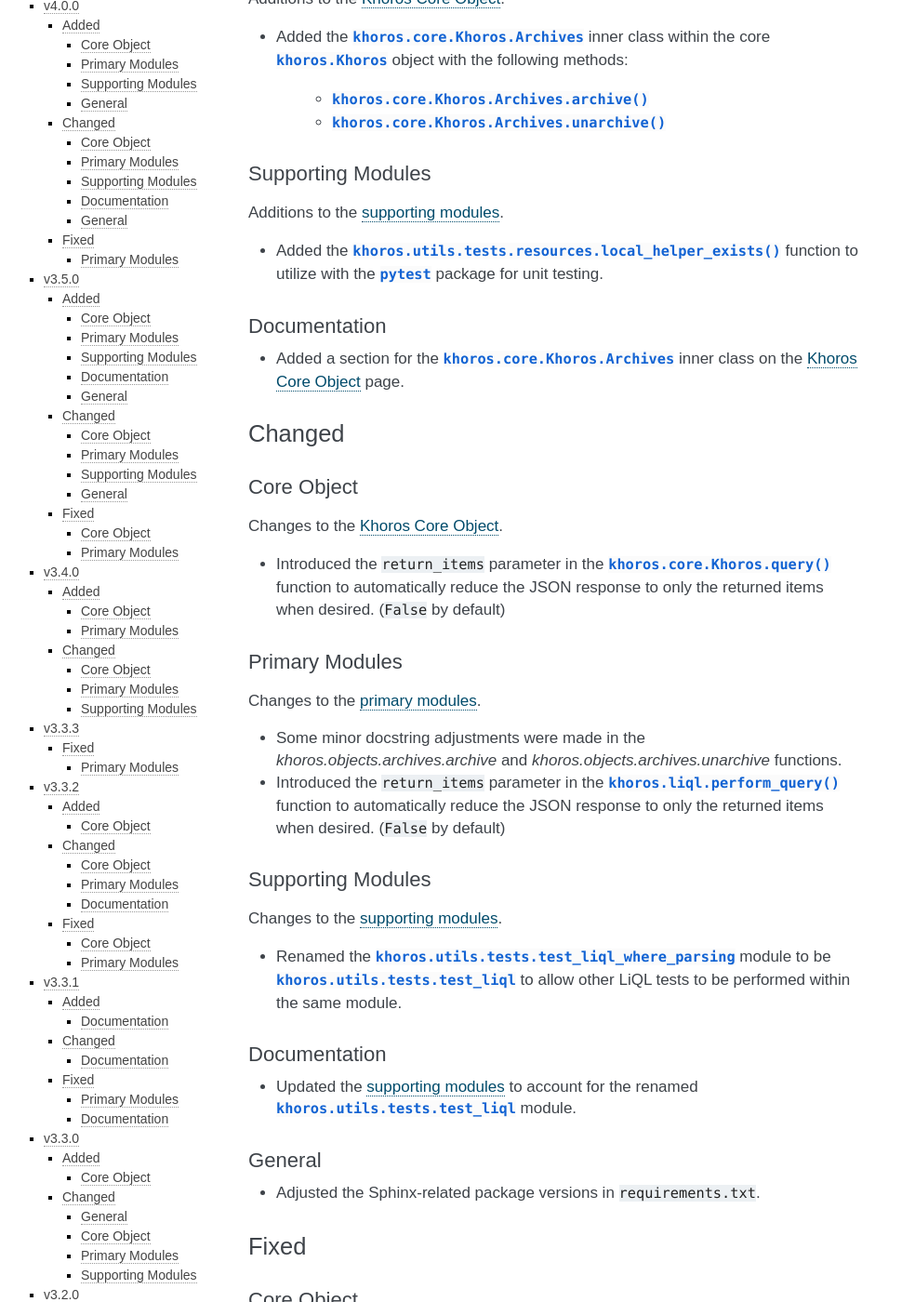
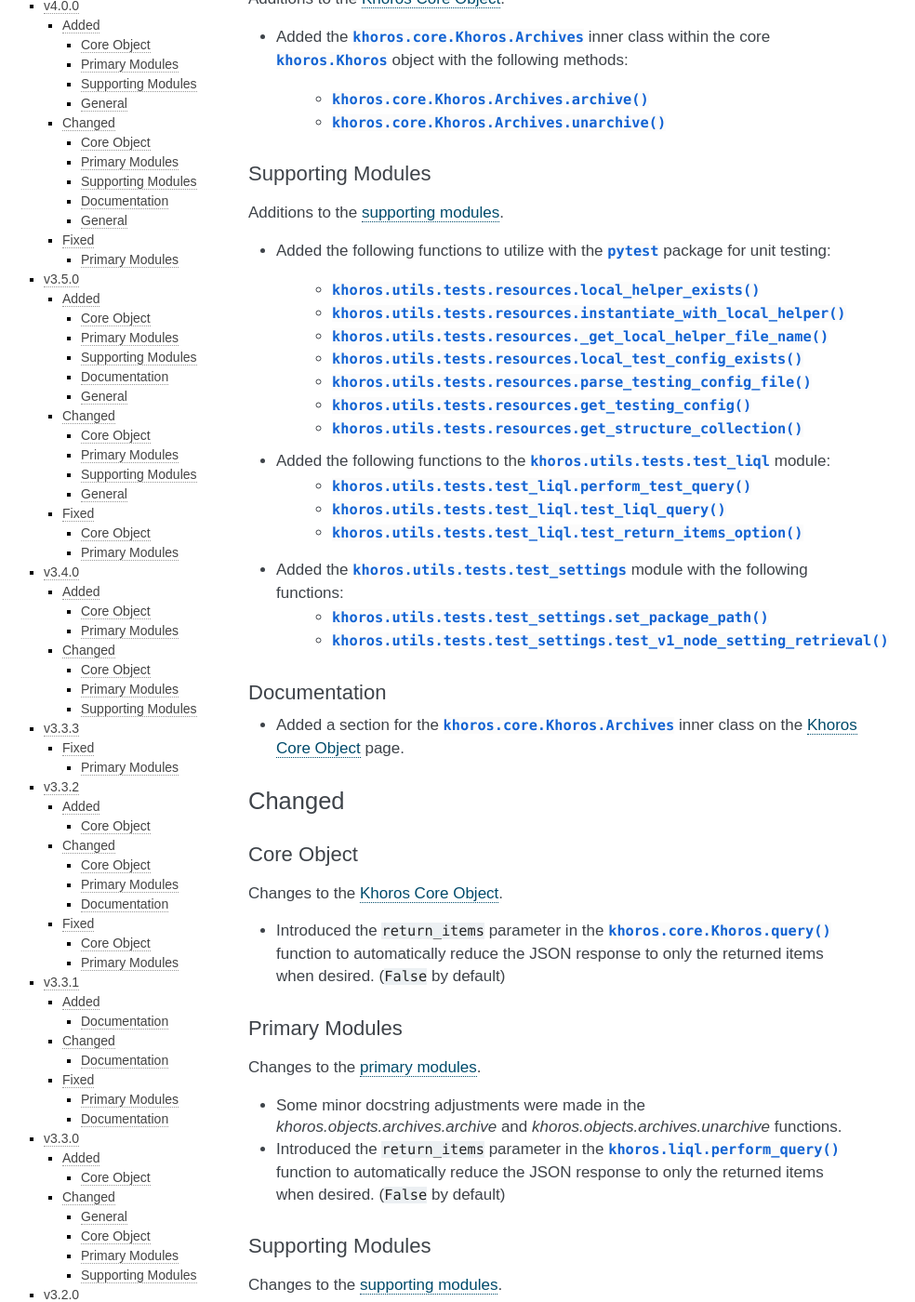
Before and after one commit to jeffshurtliff/khoros, a Sphinx documentation site: the page built from docs/changelog.rst, in a window 1280 px wide and 1400 px high, scrolled down 392 px. Shown: the whole window at 93% size, without its empty margins (153-1137 px from the left). Built offline with Sphinx 7.4.7, drawn with Linux system fonts in a browser that asks for light colours; the version number could not be read and is left out; some of the changed text lies outside the part shown.

Commit message:
Made changes for the next beta version to be released.

```diff
--- a/docs/changelog.rst
+++ b/docs/changelog.rst
@@ -24,8 +24,22 @@ Supporting Modules
 ------------------
 Additions to the :doc:`supporting modules <supporting-modules>`.
 
-* Added the :py:func:`khoros.utils.tests.resources.local_helper_exists` function to
-  utilize with the :py:mod:`pytest` package for unit testing.
+* Added the following functions to utilize with the :py:mod:`pytest` package
+  for unit testing:
+    * :py:func:`khoros.utils.tests.resources.local_helper_exists`
+    * :py:func:`khoros.utils.tests.resources.instantiate_with_local_helper`
+    * :py:func:`khoros.utils.tests.resources._get_local_helper_file_name`
+    * :py:func:`khoros.utils.tests.resources.local_test_config_exists`
+    * :py:func:`khoros.utils.tests.resources.parse_testing_config_file`
+    * :py:func:`khoros.utils.tests.resources.get_testing_config`
+    * :py:func:`khoros.utils.tests.resources.get_structure_collection`
+* Added the following functions to the :py:mod:`khoros.utils.tests.test_liql` module:
+    * :py:func:`khoros.utils.tests.test_liql.perform_test_query`
+    * :py:func:`khoros.utils.tests.test_liql.test_liql_query`
+    * :py:func:`khoros.utils.tests.test_liql.test_return_items_option`
+* Added the :py:mod:`khoros.utils.tests.test_settings` module with the following functions:
+    * :py:func:`khoros.utils.tests.test_settings.set_package_path`
+    * :py:func:`khoros.utils.tests.test_settings.test_v1_node_setting_retrieval`
 
 Documentation
 -------------
@@ -61,6 +75,8 @@ Changes to the :doc:`supporting modules <supporting-modules>`.
 * Renamed the :py:mod:`khoros.utils.tests.test_liql_where_parsing` module to be
   :py:mod:`khoros.utils.tests.test_liql` to allow other LiQL tests to be performed
   within the same module.
+* Updated the :py:func:`khoros.utils.tests.test_liql.set_package_path` function to
+  leverage a global variable to ensure the operation is only performed once.
 
 Documentation
 -------------
```
Also changed, not shown: 2 other files.
